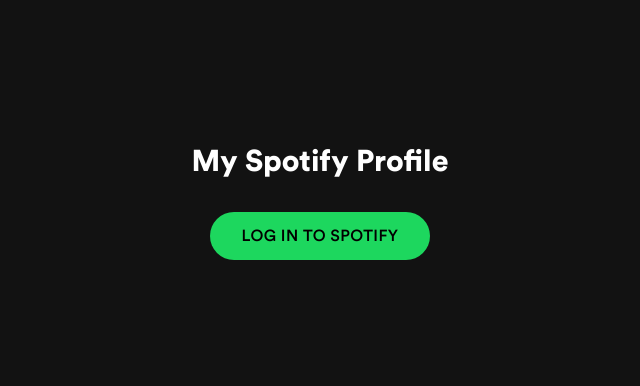
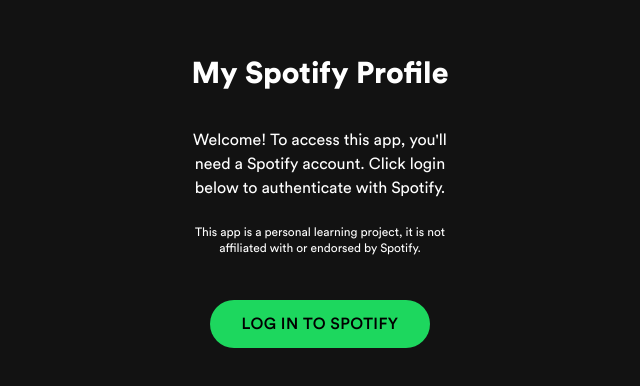
Before and after one commit to Tenal/my-spotify-profile, a Next.js app: page /playlists in a window 1280 px wide. Shown: the part 198-584 px from the top of the page, without its empty margins (320-960 px from the left). Built offline with nearby package versions, Linux system fonts and the light colour scheme; no server answers.

Commit message:
add login page message

```diff
--- a/app/components/LoginPage.tsx
+++ b/app/components/LoginPage.tsx
@@ -3,7 +3,17 @@ import Link from "next/link"
 export function LoginPage() {
     return (
         <div className="flex flex-col items-center justify-center h-screen bg-[hsl(var(--background))] text-[hsl(var(--foreground))]">
-            <h2 className="text-3xl font-extrabold mb-8">My Spotify Profile</h2>
+            <h2 className="text-3xl font-extrabold mb-6 text-center">
+                My Spotify Profile
+            </h2>
+            <p className="p-3 max-w-[300px] text-center">
+                Welcome! To access this app, you&apos;ll need a Spotify account.
+                Click login below to authenticate with Spotify.
+            </p>
+            <p className="text-xs mb-8 p-3 max-w-[300px] text-center">
+                This app is a personal learning project, it is not affiliated
+                with or endorsed by Spotify.
+            </p>
             <Link href="/api/auth/login">
                 <button className="px-8 py-3 bg-[hsl(var(--accent))] text-[hsl(var(--background-active))] uppercase font-medium tracking-wide rounded-full hover:bg-[hsl(var(--accent-hover))] hover:scale-105 transition-all duration-200">
                     Log in to Spotify
```
